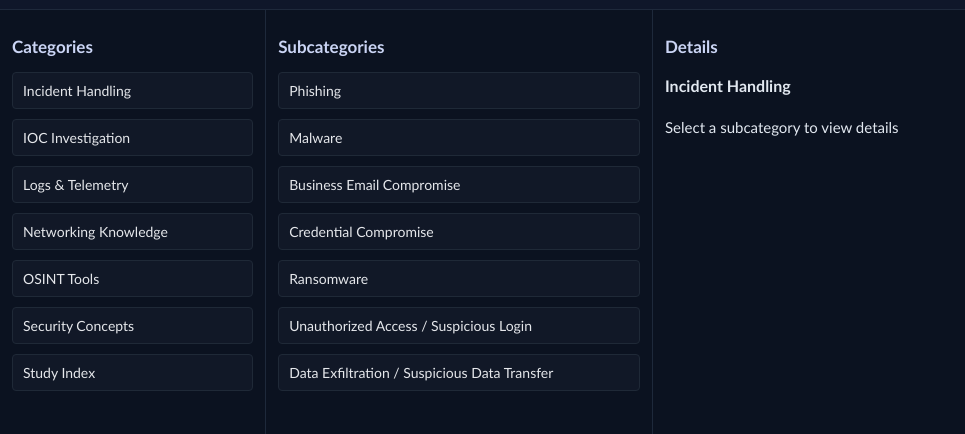
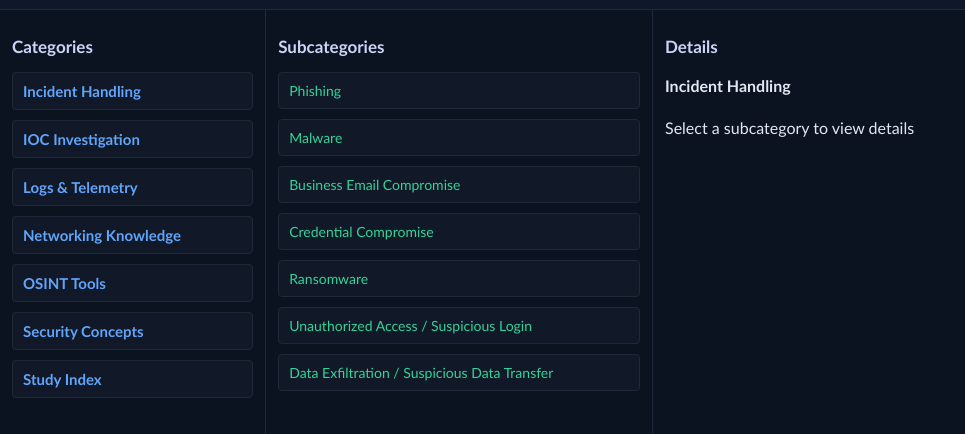
Before and after one commit to nrcybersolutions/cybersec-app, a plain HTML site: page index.html in a window 1280 px wide. Both pictures are taken after a click on the button "Incident Handling". Shown: the part 44-478 px from the top of the page, without its empty margins (0-965 px from the left). Drawn offline with Linux system fonts and the light colour scheme.

Commit message:
Update style.css

```diff
--- a/css/style.css
+++ b/css/style.css
@@ -133,3 +133,30 @@ input {
 ::-webkit-scrollbar-thumb {
   background: #1f2937;
 }
+
+/* 🔥 CATEGORY COLORS */
+#categories button {
+  color: #60a5fa; /* blue */
+  font-size: 15px;
+  font-weight: 600;
+}
+
+/* 🔥 SUBCATEGORY COLORS */
+#subcategories button {
+  color: #34d399; /* green */
+  font-size: 14px;
+}
+
+/* 🔥 DETAILS SIZE */
+#details {
+  font-size: 16px;
+}
+
+/* 🔥 HOVER IMPROVEMENT */
+#categories button:hover {
+  color: #93c5fd;
+}
+
+#subcategories button:hover {
+  color: #6ee7b7;
+}
```
